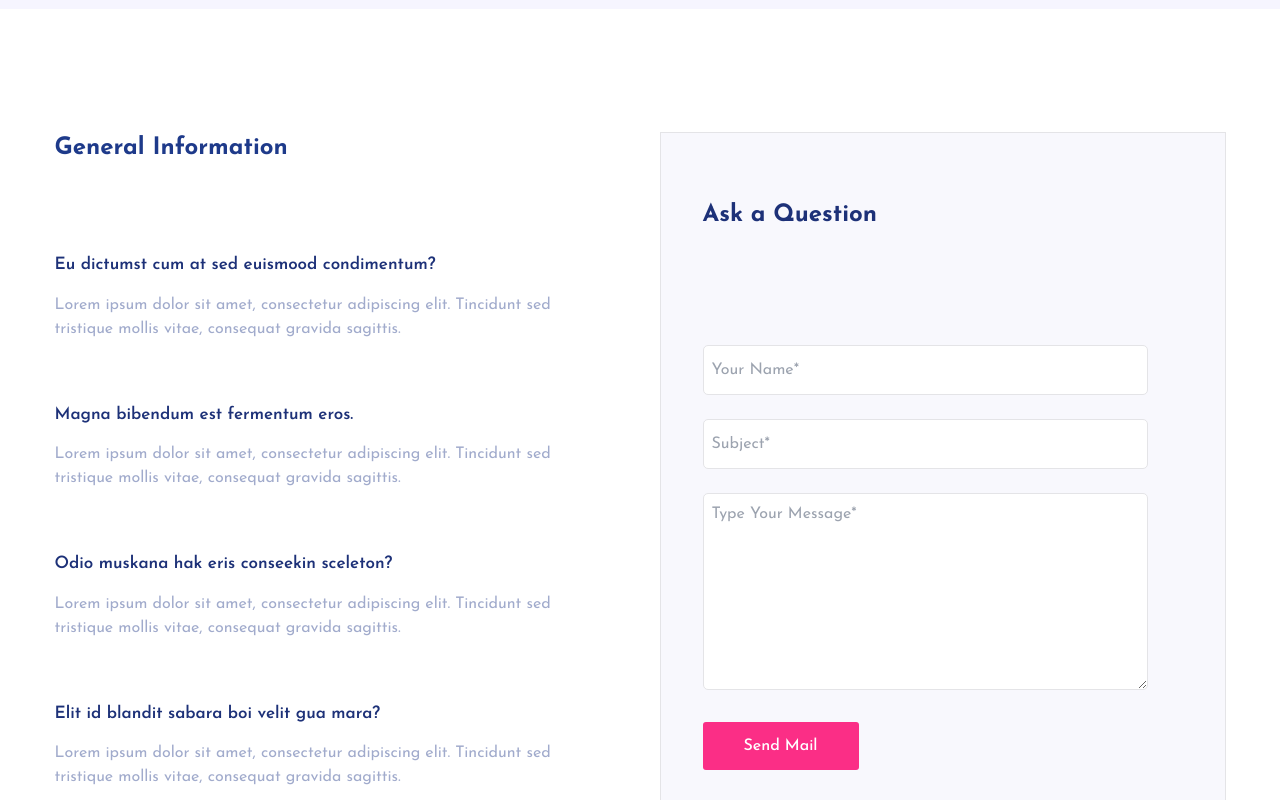
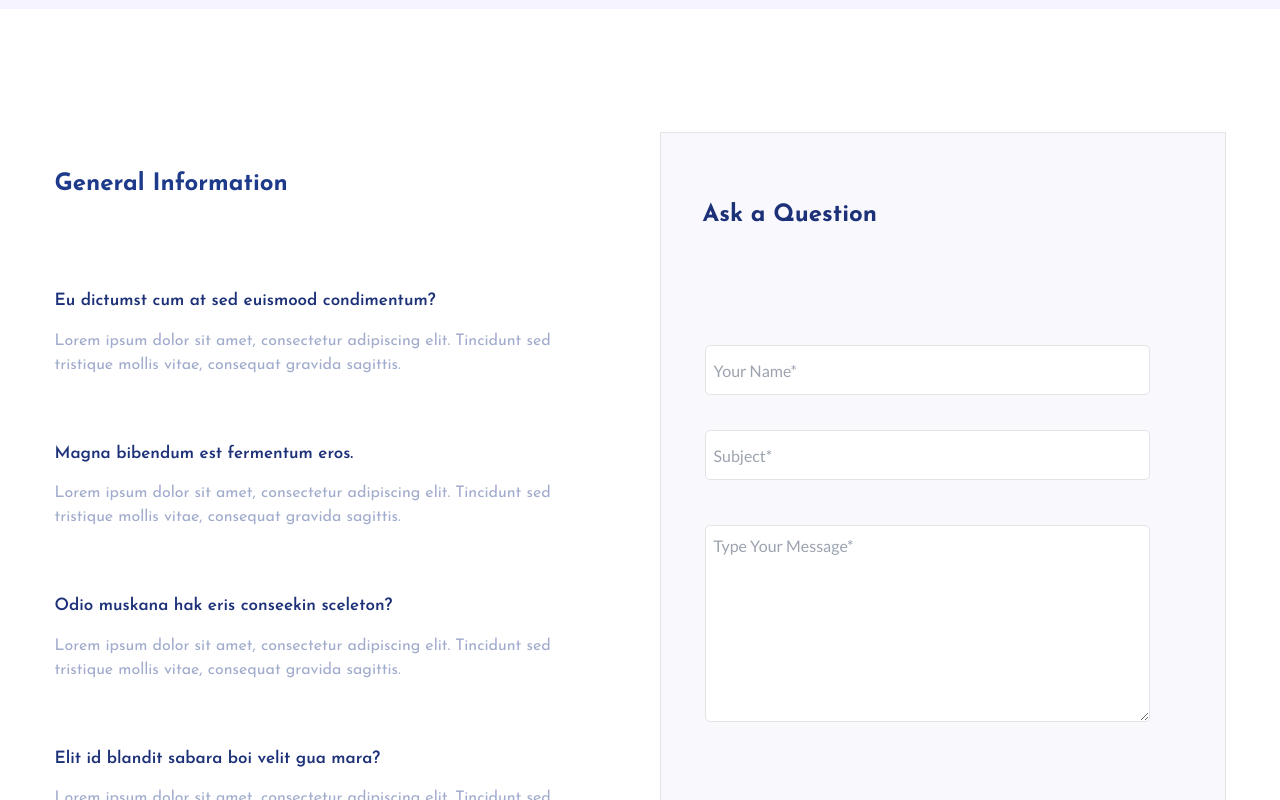
Before and after one commit to MuhammedSuhaib/Hekto, a Next.js app: page /FAQ in a window 1280 px wide. Shown: the part 760-1560 px from the top of the page. Built offline with nearby package versions, Linux system fonts and the light colour scheme.

Commit message:
overflow

```diff
--- a/app/FAQ/page.tsx
+++ b/app/FAQ/page.tsx
@@ -10,112 +10,113 @@ const lato = Lato({ subsets: ["latin"], weight: ["400", "700"] });
 import Image from "next/image";
 function FAQ_Page() {
   return (
-    <div>
+    <div >
     <Header />
     <Nvbr />
     <Bredcrumb pageName="FAQ" />
     <div className="flex flex-col items-center justify-center">
-  <div className="mb-[92px] mt-[123px] flex flex-col md:flex-row flex-wrap justify-center gap-[106px]">
-    {/* Right Section */}
+      <div className="mb-[92px] mt-[123px] flex flex-col justify-center items-center  gap-[106px] md:flex-row">
+        {/* General Information Section */}
         <div className="flex flex-col gap-16">
           <h2 className="mb-6 text-2xl font-bold text-blue-900">
             General Information
           </h2>
-      <div className="flex flex-col gap-16">
-        <div className="flex flex-col gap-[15px]">
-          <p className="w-full md:w-[395px] text-[17px] font-semibold text-[#1D3178]">
-            Eu dictumst cum at sed euismood condimentum?
+          <div className="flex flex-col gap-16 text-center md:text-left">
+            {[
+              {
+                question: "Eu dictumst cum at sed euismood condimentum?",
+                answer:
+                  "Lorem ipsum dolor sit amet, consectetur adipiscing elit. Tincidunt sed tristique mollis vitae, consequat gravida sagittis.",
+              },
+              {
+                question: "Magna bibendum est fermentum eros.",
+                answer:
+                  "Lorem ipsum dolor sit amet, consectetur adipiscing elit. Tincidunt sed tristique mollis vitae, consequat gravida sagittis.",
+              },
+              {
+                question: "Odio muskana hak eris conseekin sceleton?",
+                answer:
+                  "Lorem ipsum dolor sit amet, consectetur adipiscing elit. Tincidunt sed tristique mollis vitae, consequat gravida sagittis.",
+              },
+              {
+                question: "Elit id blandit sabara boi velit gua mara?",
+                answer:
+                  "Lorem ipsum dolor sit amet, consectetur adipiscing elit. Tincidunt sed tristique mollis vitae, consequat gravida sagittis.",
+              },
+            ].map(({ question, answer }, index) => (
+              <div
+                key={index}
+                className="flex flex-col items-start gap-[15px]"
+              >
+                {/* Question */}
+                <p className="w-full text-[17px] font-semibold text-[#1D3178] md:w-[395px]">
+                  {question}
                 </p>
-          <p className="h-auto md:h-[45px] w-full md:w-[499px] text-[#A1ABCC]">
-            Lorem ipsum dolor sit amet, consectetur adipiscing elit.
-            Tincidunt sed tristique mollis vitae, consequat gravida sagittis.
-          </p>
+                {/* Answer */}
+                <p className="w-full text-[#A1ABCC] md:w-[499px]">{answer}</p>
               </div>
-        <div className="flex flex-col gap-[15px]">
-          <p className="w-full md:w-[395px] text-[17px] font-semibold text-[#1D3178]">
-            Magna bibendum est fermentum eros.
-          </p>
-          <p className="h-auto md:h-[45px] w-full md:w-[499px] text-[#A1ABCC]">
-            Lorem ipsum dolor sit amet, consectetur adipiscing elit.
-            Tincidunt sed tristique mollis vitae, consequat gravida sagittis.
-          </p>
-        </div>
-        <div className="flex flex-col gap-[15px]">
-          <p className="w-full md:w-[395px] text-[17px] font-semibold text-[#1D3178]">
-            Odio muskana hak eris conseekin sceleton?
-          </p>
-          <p className="h-auto md:h-[45px] w-full md:w-[499px] text-[#A1ABCC]">
-            Lorem ipsum dolor sit amet, consectetur adipiscing elit.
-            Tincidunt sed tristique mollis vitae, consequat gravida sagittis.
-          </p>
-        </div>
-        <div className="flex flex-col gap-[15px]">
-          <p className="w-full md:w-[395px] text-[17px] font-semibold text-[#1D3178]">
-            Elit id blandit sabara boi velit gua mara?
-          </p>
-          <p className="h-auto md:h-[45px] w-full md:w-[499px] text-[#A1ABCC]">
-            Lorem ipsum dolor sit amet, consectetur adipiscing elit.
-            Tincidunt sed tristique mollis vitae, consequat gravida sagittis.
-          </p>
+            ))}
           </div>
         </div>
-    </div>
-    {/* Left Section */}
-    <div className="h-auto md:h-[738px] w-full md:w-[566px] border-[1px] bg-[#F8F8FD]">
-      <div className="ml-4 mr-4 mt-6 flex flex-col  justify-center md:ml-[42px] md:mr-[75px] md:mt-[66px]">
-        <h2 className="mb-8 text-2xl font-bold text-[#1D3178] md:mb-[114px]">
+        {/* Ask a Question Section */}
+        <div className="flex h-[738px] w-fit border-[1px] bg-[#F8F8FD] sm:w-[566px]">
+          <div className="ml-[42px] mr-[75px] mt-[66px] flex-col items-center justify-center">
+            <h2 className="mb-[114px] text-2xl font-bold text-[#1D3178]">
               Ask a Question
             </h2>
-        <form className="mb-6 w-full md:w-[445px]">
+            <form
+              className={`mb-[35px] ml-[2px] w-[200px] md:w-[445px] ${lato.className} `}
+            >
               <div>
                 <input
                   type="text"
                   id="name"
                   placeholder="Your Name*"
-              className="mb-6 h-[50px] w-full rounded-[5px] border p-2 md:w-[445px]"
+                  className="mb-[35px] h-[50px] w-[200px] rounded-[5px] border p-2 md:w-[445px]"
                 />
               </div>
+
               <div>
                 <input
                   type="text"
                   id="subject"
                   placeholder="Subject*"
-              className="mb-6 h-[50px] w-full rounded-[5px] border p-2 md:w-[445px]"
+                  className="mb-[45px] h-[50px] w-[200px] rounded-[5px] border p-2 md:w-[445px]"
                 />
               </div>
+
               <div>
                 <textarea
                   id="message"
                   placeholder="Type Your Message*"
                   rows={5}
-              className="h-[197px] w-full rounded-[5px] border p-2 md:w-[445px]"
+                  className="h-[197px] w-[200px] rounded-[5px] border p-2 md:w-[445px]"
                 ></textarea>
               </div>
             </form>
             <button
               type="submit"
-          className="h-[48px] w-full rounded-[3px] bg-[#FB2E86] px-10 py-2 text-base font-medium text-white md:w-[156px]"
+              className="mb-[62px] mt-[41px] h-[48px] w-[156px] rounded-[3px] bg-[#FB2E86] px-10 py-2 text-base font-medium text-white"
             >
               Send Mail
             </button>
           </div>
         </div>
       </div>
-  {/* Img(s) */}
       <div>
         <Image
           src="/image.png"
           alt="Partners"
           width={1246}
           height={128}
-      className="hidden h-[128px] w-[1246px] md:block"
+          className="mb-[90px] hidden h-[128px] w-[1246px] md:block"
         />
         <Image
           src="/image.png"
           alt="Partners"
           width={260}
           height={60}
-      className="m-4 h-[60px] w-[260px] md:hidden"
+          className="m-4 mb-[90px] h-[60px] w-[260px] md:hidden"
         />
       </div>
     </div>
--- a/app/layout.tsx
+++ b/app/layout.tsx
@@ -28,7 +28,7 @@ export default function RootLayout({
   return (
     <html lang="en">
       <body
-        className={`${josef.className} ${geistSans.variable} ${geistMono.variable} antialiased`}
+        className={`${josef.className} ${geistSans.variable} ${geistMono.variable} antialiased w-screen overflow-x-hidden`}
       >
 
         {children}
--- a/app/page.tsx
+++ b/app/page.tsx
@@ -6,7 +6,7 @@ import Bredcrumb from "@/components/Bredcrumb";
 import Link from "next/link";
 export default function Home() {
   return (
-    <div className="w-screen overflow-x-hidden bg-white">
+    <div className=" bg-white">
       <Header />
       <Nvbr />
       <Bredcrumb pageName="Home" />
```
Lines whose indentation alone changed are shown as unchanged.
